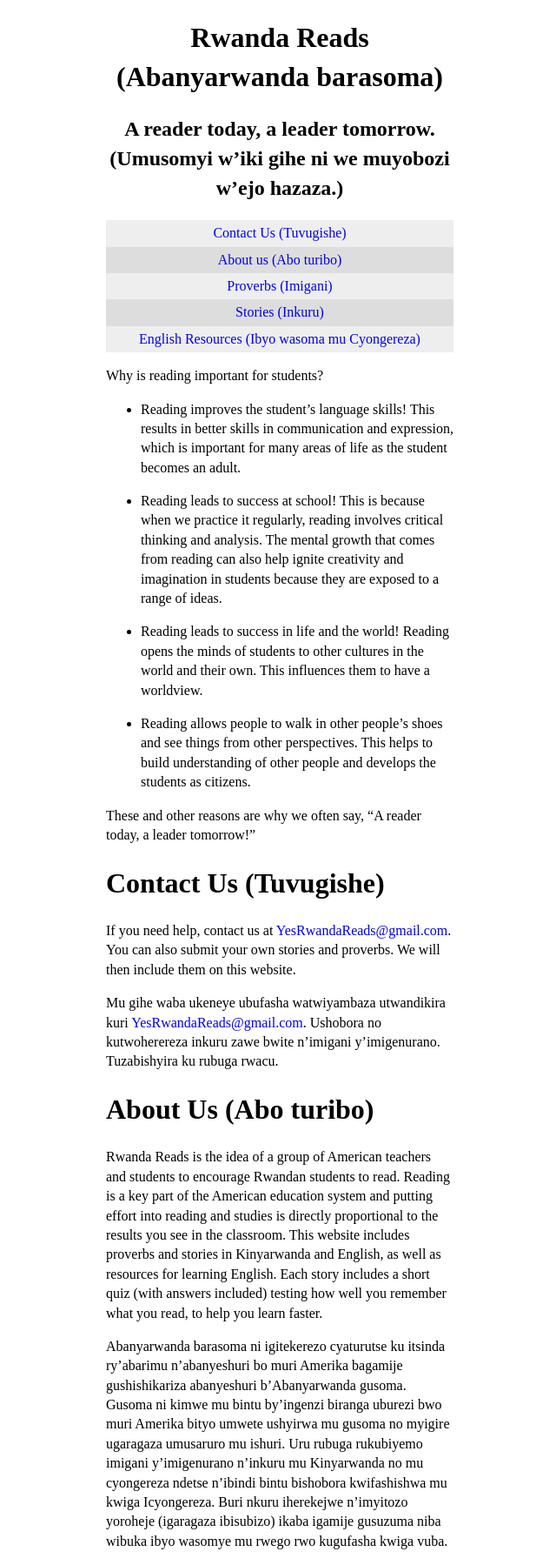
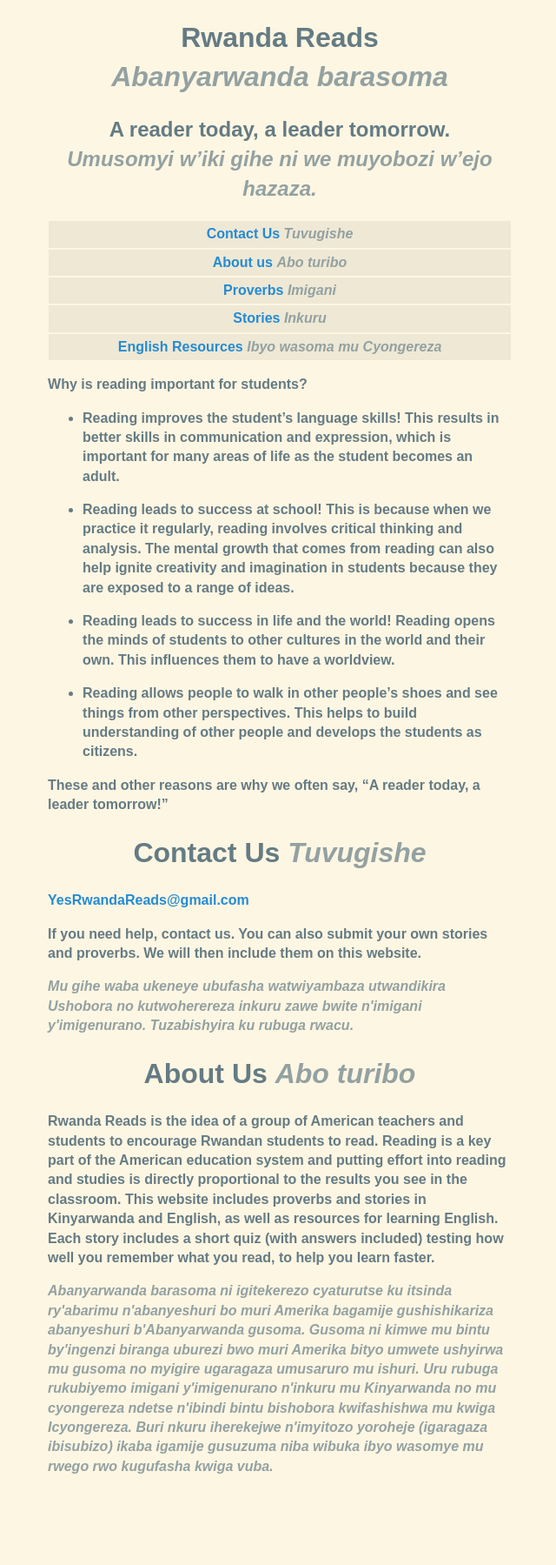
Before and after one commit to RwandaReads/RwandaReads.github.io, a Jekyll site: the page built from index.md, in a window 1280 px wide. Shown: the whole page at 87% size, without its empty margins (318-958 px from the left). Built offline with Jekyll 4.4.1, drawn with Linux system fonts in a browser that asks for light colours; after the commit the page ends 1697 px from its top, so only the background shows below that.

Commit message:
updated CSS

```diff
--- a/_layouts/default.html
+++ b/_layouts/default.html
@@ -8,12 +8,12 @@
 {% elsif depth == 4 %}{% assign base = '../../..' %}{% endif %}
   <head>
     <meta charset="utf-8" />
-    <title> {{ page.title }} </title>
+    <meta name="viewport" content="width=device-width, initial-scale=1" />
+    <title> RwandaReads </title>
     <link type="text/css" href="{{ base }}/css/style.css" rel="stylesheet" media="all" />
   </head>
 
   <body>
-
     <header>
       <h1> {{ page.title }} </h1>
       {% if page.subtitle %}
--- a/css/style.css
+++ b/css/style.css
@@ -1,36 +1,42 @@
 body {
-    max-width: 50ch;
-    line-height: 1.4;
-    margin: auto;
+  font-family: Arial, Helvetica, sans-serif;
+  font-weight: bold;
+  color: #657b83 /* base00 */;
+  background-color: #fdf6e3 /* base3 */;
+  line-height: 1.4;
+  max-width: 60ch;
+  margin: auto;
 }
-header {
-    text-align: center;
+
+span:lang(rw), div:lang(rw) {
+    font-style: italic;
+    color: #93a1a1 /* base1 */;
 }
-nav ul,
-ul.stories {
+
+header, h1, h2, h3, h4, h5, h6 {
+  text-align: center;
+}
+
+a {
+  color: #268bd2 /* blue */;
+  text-decoration: none;
+}
+
+a:visited {
+  color: #6c71c4 /* violet */;
+}
+
+nav ul li a {
+  display: block; /* Makes the whole region clickable */
+  padding: 0.25em;
+}
+
+nav ul li {
+  background: #eee8d5 /* base2 */;
+  border: thin solid #fdf6e3 /* base3 */;
+}
+
+nav ul, ul.stories {
     list-style-type: none;
     padding: 0;
 }
-nav ul li a {
-    display: block;
-    /* This makes the whole region (not just the text) clickable. */
-
-    padding: 0.25em;
-}
-nav ul li:nth-child(odd) {
-    background: #EEE;
-}
-nav ul li:nth-child(even) {
-    background: #DDD;
-}
-a {
-    text-decoration: none;
-}
-/* Kinyarwanda words are italicized. */
-
-:lang(rw) {
-    font-style: italic;
-}
-.needs-translation {
-    color: red;
-}
--- a/index.md
+++ b/index.md
@@ -1,17 +1,17 @@
 ---
 layout: default
-title: Rwanda Reads (Abanyarwanda barasoma)
-subtitle: A reader today, a leader tomorrow. (Umusomyi w’iki gihe ni we muyobozi w’ejo hazaza.)
+title: Rwanda Reads <div lang="rw">Abanyarwanda barasoma</div>
+subtitle: A reader today, a leader tomorrow. <div lang="rw">Umusomyi w’iki gihe ni we muyobozi w’ejo hazaza.</div>
 navigation:
-- name: Contact Us (Tuvugishe)
+- name: Contact Us <span lang="rw">Tuvugishe</span>
   link: "#contact"
-- name: About us (Abo turibo)
+- name: About us <span lang="rw">Abo turibo</span>
   link: "#about-us"
-- name: Proverbs (Imigani)
+- name: Proverbs <span lang="rw">Imigani</span>
   link: "proverbs.html"
-- name: Stories (Inkuru)
+- name: Stories <span lang="rw">Inkuru</span>
   link: "stories.html"
-- name: English Resources (Ibyo wasoma mu Cyongereza)
+- name: English Resources <span lang="rw">Ibyo wasoma mu Cyongereza</span>
   link: "resources.html"
 ---
 
@@ -27,24 +27,30 @@
 
 These and other reasons are why we often say, “A reader today, a leader tomorrow!”
 
-# Contact Us (Tuvugishe) {#contact}
+# Contact Us <span lang="rw">Tuvugishe</span> {#contact}
 
-If you need help, contact us at <YesRwandaReads@gmail.com>.
+<YesRwandaReads@gmail.com>
+
+If you need help, contact us.
 You can also submit your own stories and proverbs.
 We will then include them on this website.
 
-Mu gihe waba ukeneye ubufasha watwiyambaza utwandikira kuri <YesRwandaReads@gmail.com>.
+<div lang="rw">
+Mu gihe waba ukeneye ubufasha watwiyambaza utwandikira
 Ushobora no kutwoherereza inkuru zawe bwite n'imigani y'imigenurano.
 Tuzabishyira ku rubuga rwacu.
+</div>
 
-# About Us (Abo turibo) {#about-us}
+# About Us <span lang="rw">Abo turibo</span> {#about-us}
 
 Rwanda Reads is the idea of a group of American teachers and students to encourage Rwandan students to read.
 Reading is a key part of the American education system and putting effort into reading and studies is directly proportional to the results you see in the classroom.
 This website includes proverbs and stories in Kinyarwanda and English, as well as resources for learning English.
 Each story includes a short quiz (with answers included) testing how well you remember what you read, to help you learn faster.
 
+<div lang="rw">
 Abanyarwanda barasoma ni igitekerezo cyaturutse ku itsinda ry'abarimu n'abanyeshuri bo muri Amerika bagamije gushishikariza abanyeshuri b'Abanyarwanda gusoma.
 Gusoma ni kimwe mu bintu by'ingenzi biranga uburezi bwo muri Amerika bityo umwete ushyirwa mu gusoma no myigire ugaragaza umusaruro mu ishuri.
 Uru rubuga rukubiyemo imigani y'imigenurano n'inkuru mu Kinyarwanda no mu cyongereza ndetse n'ibindi bintu bishobora kwifashishwa mu kwiga Icyongereza.
 Buri nkuru iherekejwe n'imyitozo yoroheje (igaragaza ibisubizo) ikaba igamije gusuzuma niba wibuka ibyo wasomye mu rwego rwo kugufasha kwiga vuba.
+</div>
```
